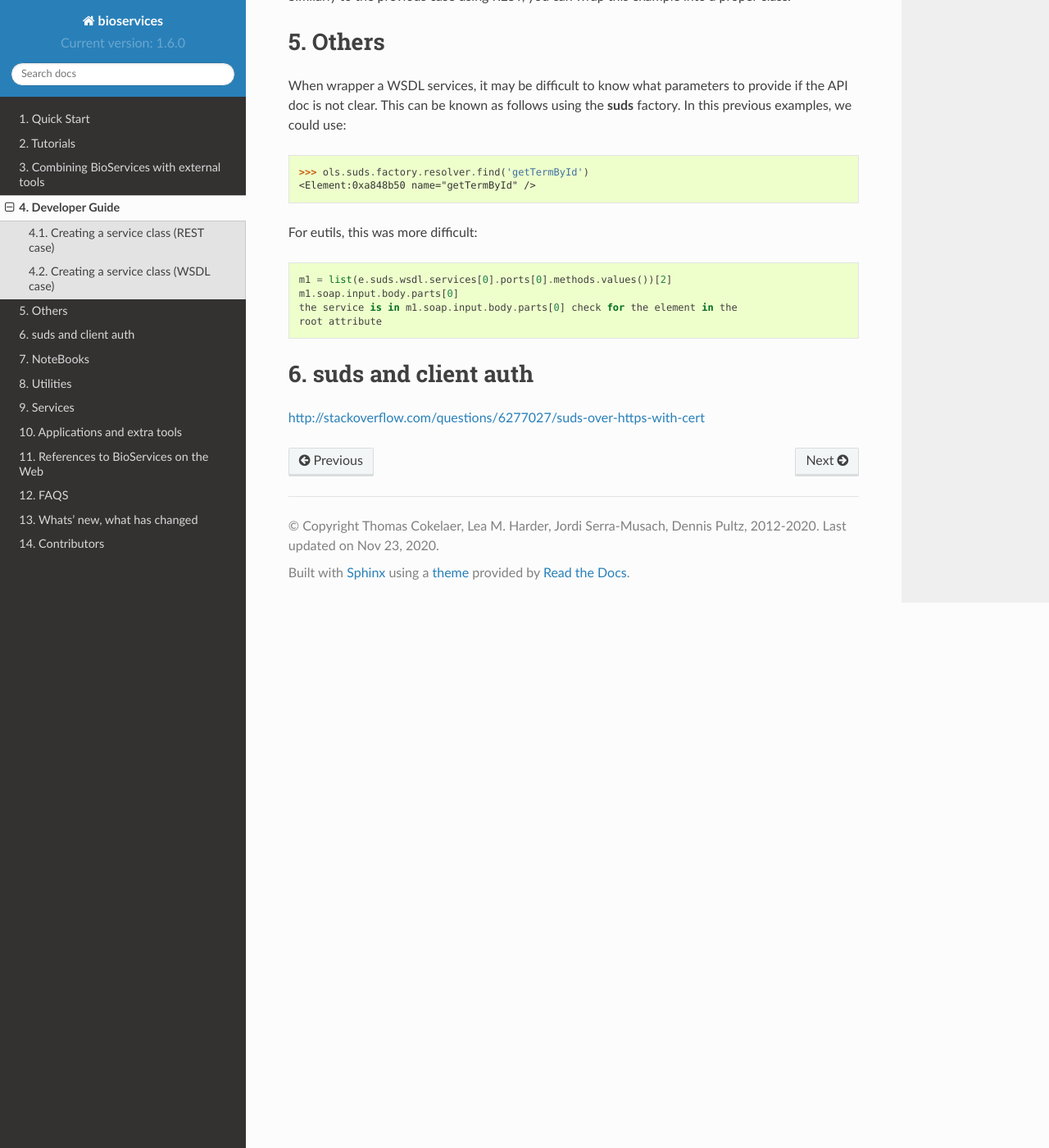
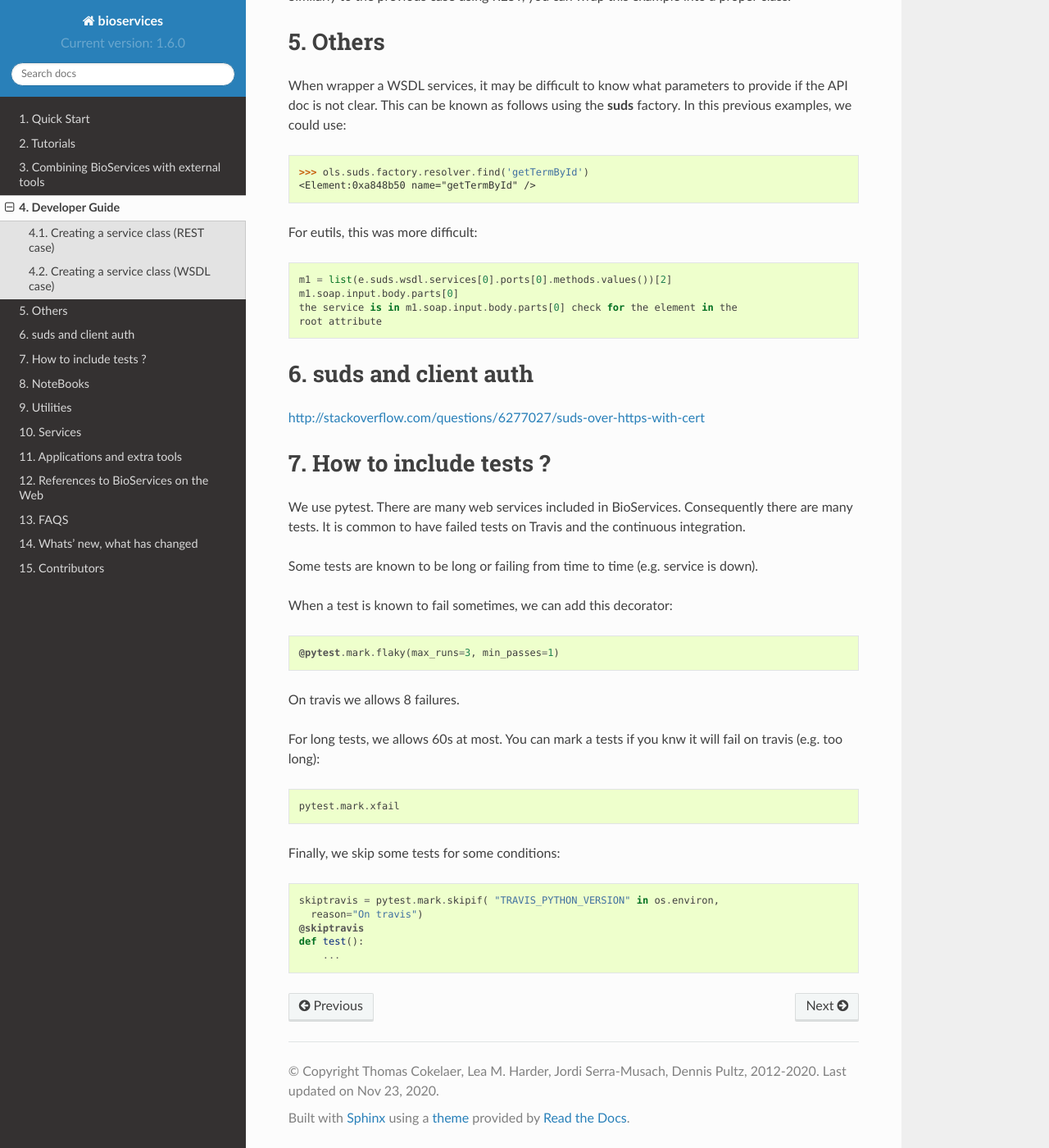
Before and after one commit to cokelaer/bioservices, a Sphinx documentation site: the page built from doc/developers.rst, in a window 1280 px wide and 1400 px high, scrolled down 1940 px. Shown: the whole window at 82% size. Built offline with Sphinx 7.4.7 and the Read the Docs theme 2.0.0, drawn with Linux system fonts in a browser that asks for light colours; formulas are drawn with MathJax 3; pages that are not in the unit, such as notebooks, are missing from menus.

Commit message:
update doc, typos in docstrings, fixing tests

```diff
--- a/doc/developers.rst
+++ b/doc/developers.rst
@@ -107,3 +107,34 @@ For eutils, this was more difficult::
 suds and client auth
 =======================
 http://stackoverflow.com/questions/6277027/suds-over-https-with-cert
+
+
+
+How to include tests ?
+=======================
+
+We use pytest. There are many web services included in BioServices. Consequently
+there are many tests. It is common to have failed tests on Travis and the
+continuous integration.
+
+Some tests are known to be long or failing from time to time (e.g. service is
+down).
+
+When a test is known to fail sometimes, we can add this decorator::
+
+    @pytest.mark.flaky(max_runs=3, min_passes=1)
+
+On travis we allows 8 failures.
+
+For long tests, we allows 60s at most. You can mark a tests if you knw it will
+fail on travis (e.g. too long)::
+
+    pytest.mark.xfail
+
+Finally, we skip some tests for some conditions::
+
+    skiptravis = pytest.mark.skipif( "TRAVIS_PYTHON_VERSION" in os.environ,
+      reason="On travis")
+    @skiptravis
+    def test():
+        ...
--- a/setup.cfg
+++ b/setup.cfg
@@ -9,4 +9,4 @@ upload-dir = doc/build/html
 
 [tool:pytest]
 # do not use --cov because it interfers with travis command
-addopts= --durations=10 --verbose  -n 4 --cov bioservices --cov-report term-missing --maxfail 8 --timeout 30
+addopts= --durations=10 --verbose  -n 4 --cov bioservices --cov-report term-missing --maxfail 8 --timeout 60
```
Also changed, not shown: 2 other files.
